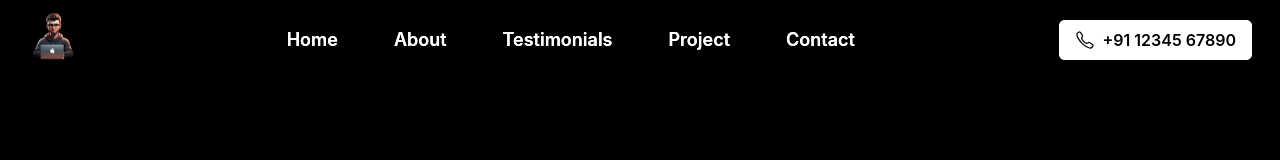
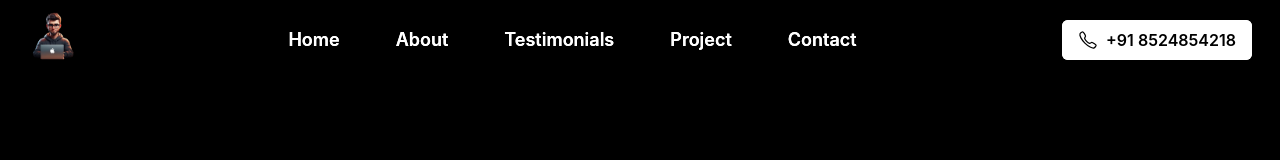
Before and after one commit to SaiSurendar43/My-Portfilo-Next-js, a Next.js app: page /layout in a window 1280 px wide. Shown: the top 160 px of the page. Built offline with nearby package versions, Linux system fonts and the light colour scheme.

Commit message:
commit the update changes

```diff
--- a/src/components/Header.jsx
+++ b/src/components/Header.jsx
@@ -81,7 +81,7 @@ function Header() {
                     <div className="hidden md:flex items-center gap-2 hover:bg-custom-text bg-white text-black px-4 py-2 rounded-md font-semibold">
                         <IoCallOutline size={20} className="text-black hover:text-blue-600" />
                         <a href="tel:+911234567890" className="hover:underline">
-                            +91 12345 67890
+                            +91 8524854218
                         </a>
                     </div>
 
```
